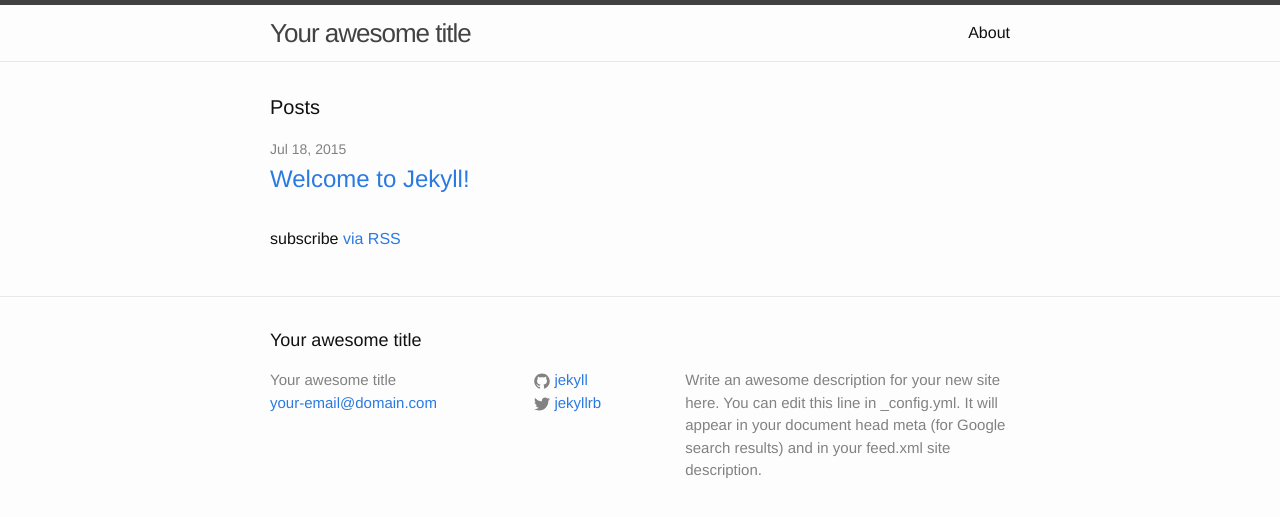
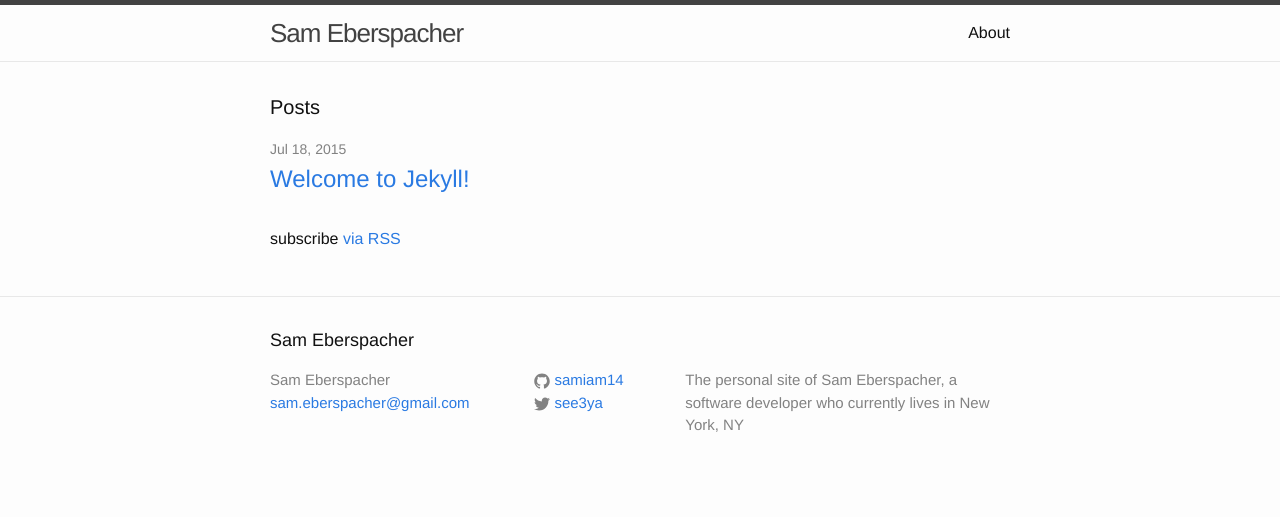
Before and after one commit to samiam14/samiam14.github.io, a Jekyll site: the page built from index.html, in a window 1280 px wide. Shown: the top 517 px of the page. Built offline with Jekyll 4.4.1, drawn with Linux system fonts in a browser that asks for light colours.

Commit message:
Updated config

```diff
--- a/_config.yml
+++ b/_config.yml
@@ -1,14 +1,12 @@
 # Site settings
-title: Your awesome title
-email: your-email@domain.com
+title: Sam Eberspacher
+email: sam.eberspacher@gmail.com
 description: > # this means to ignore newlines until "baseurl:"
-  Write an awesome description for your new site here. You can edit this
-  line in _config.yml. It will appear in your document head meta (for
-  Google search results) and in your feed.xml site description.
+  The personal site of Sam Eberspacher, a software developer who currently lives in New York, NY
 baseurl: "" # the subpath of your site, e.g. /blog/
-url: "http://yourdomain.com" # the base hostname & protocol for your site
-twitter_username: jekyllrb
-github_username:  jekyll
+url: "http://samiam14.github.io" # the base hostname & protocol for your site
+twitter_username: see3ya
+github_username:  samiam14
 
 # Build settings
 markdown: kramdown
```
